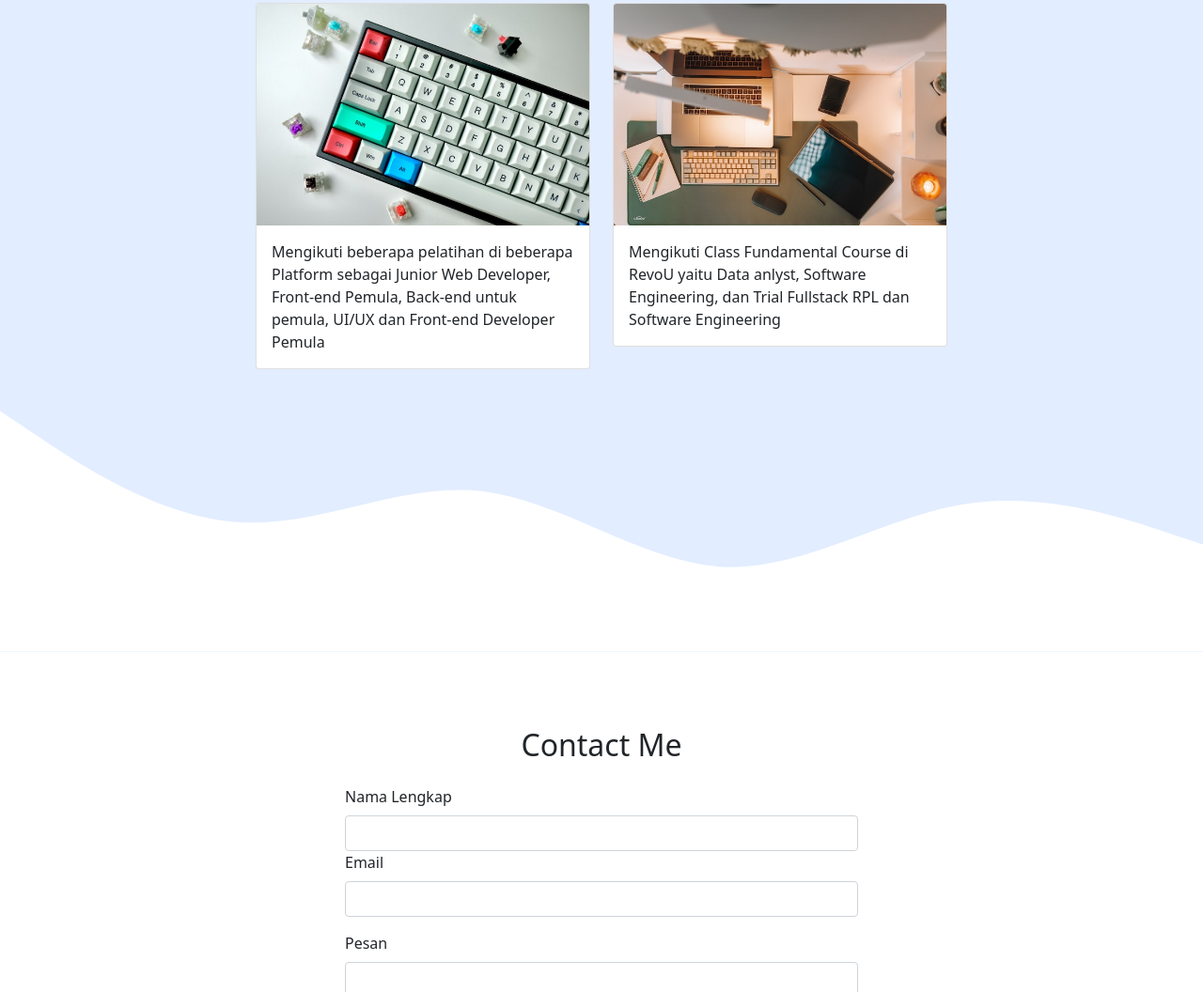
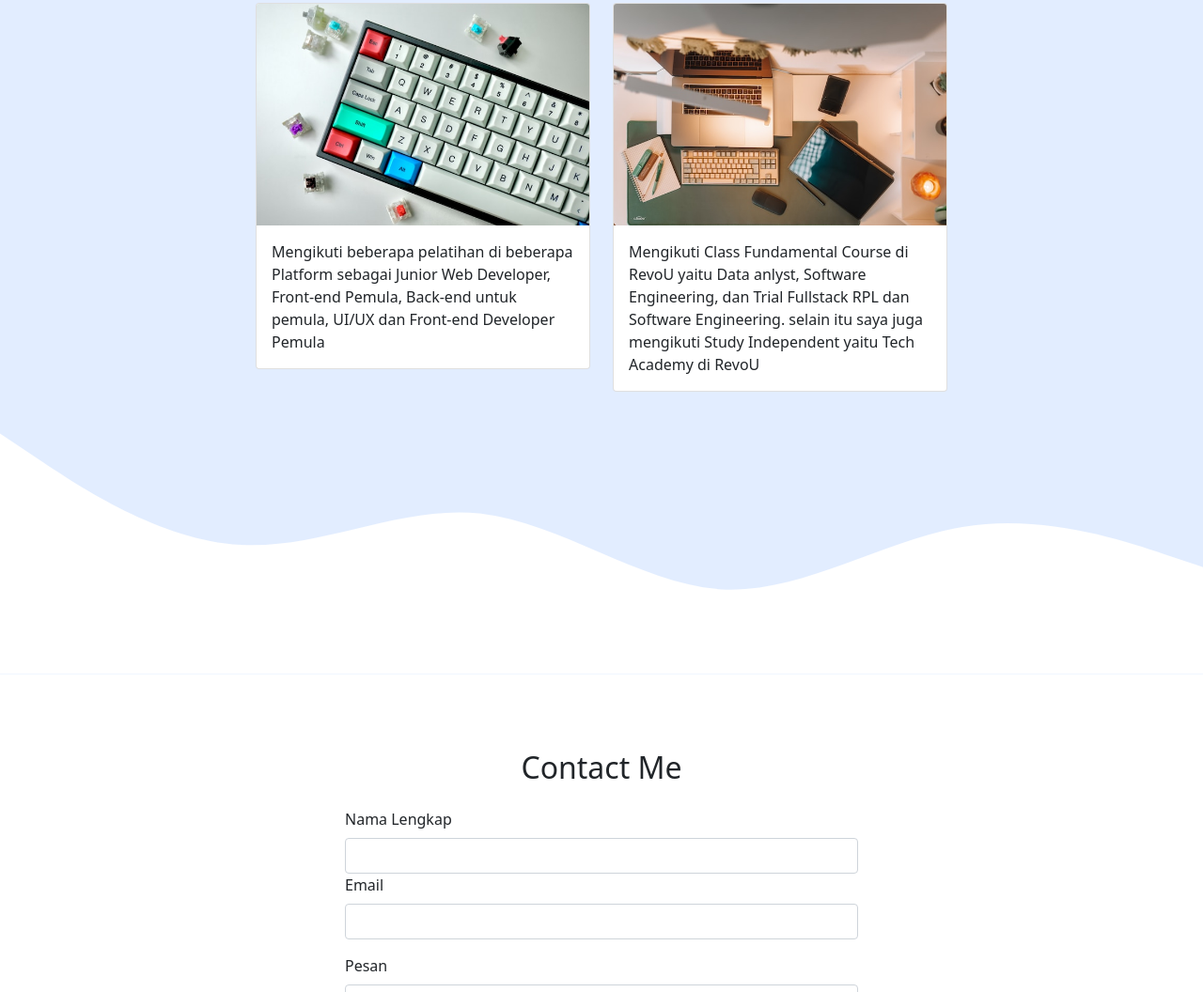
Before and after one commit to revou-trial-SE/9-jan-assignment-basharawluddinn, a plain HTML site: page index.html in a window 1280 px wide. Shown: the part 2159-3215 px from the top of the page at 94% size. Drawn offline with nearby package versions, Linux system fonts and the light colour scheme.

Commit message:
Update index.html

```diff
--- a/index.html
+++ b/index.html
@@ -120,7 +120,7 @@
             <div class="card">
               <img src="./Project/5.jpg" class="card-img-top" alt="projects 5" />
               <div class="card-body">
-                <p class="card-text">Mengikuti Class Fundamental Course di RevoU yaitu Data anlyst, Software Engineering, dan Trial Fullstack RPL dan Software Engineering </p>
+                <p class="card-text">Mengikuti Class Fundamental Course di RevoU yaitu Data anlyst, Software Engineering, dan Trial Fullstack RPL dan Software Engineering. selain itu saya juga mengikuti Study Independent yaitu Tech Academy di RevoU  </p>
               </div>
             </div>
           </div>
```
